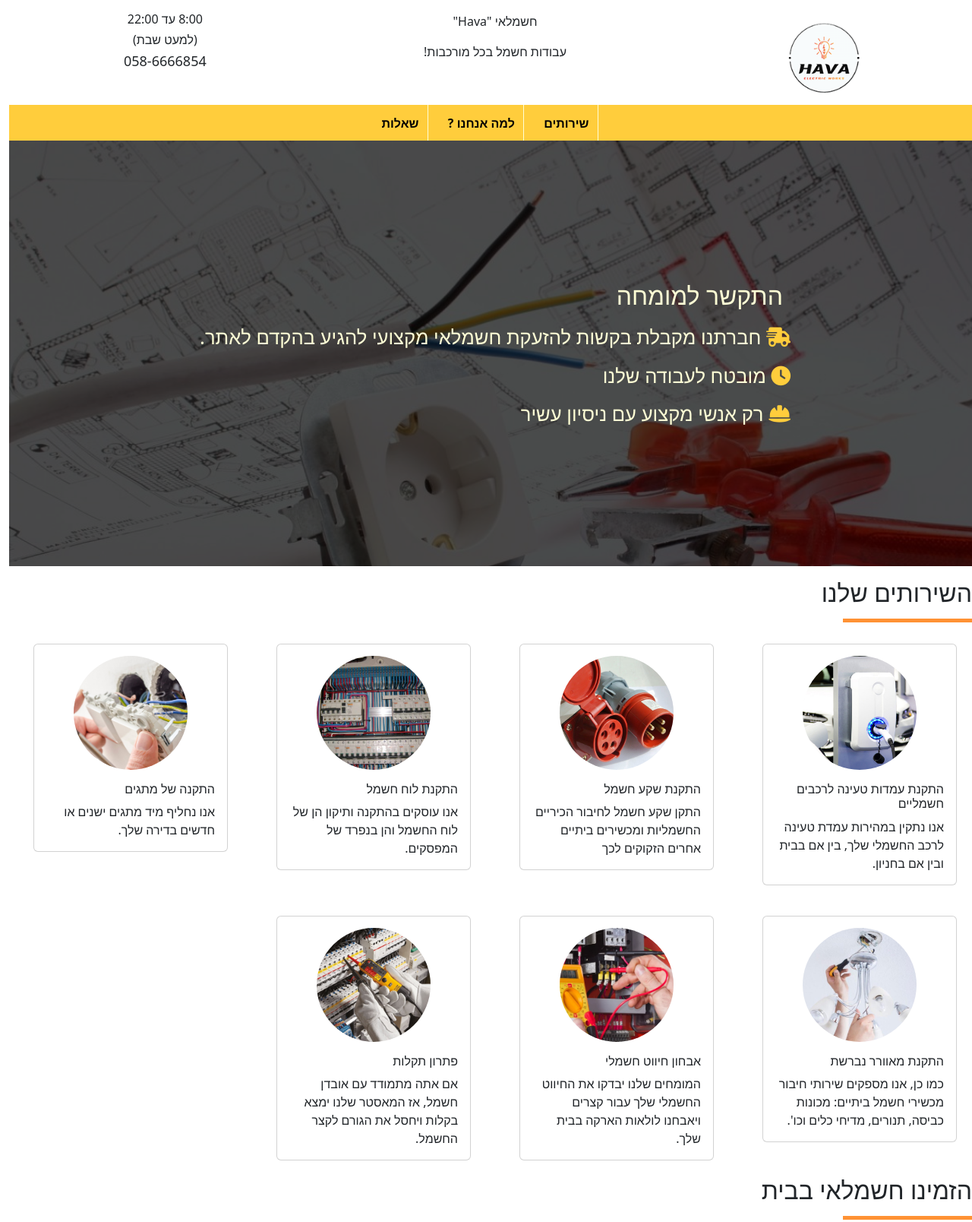
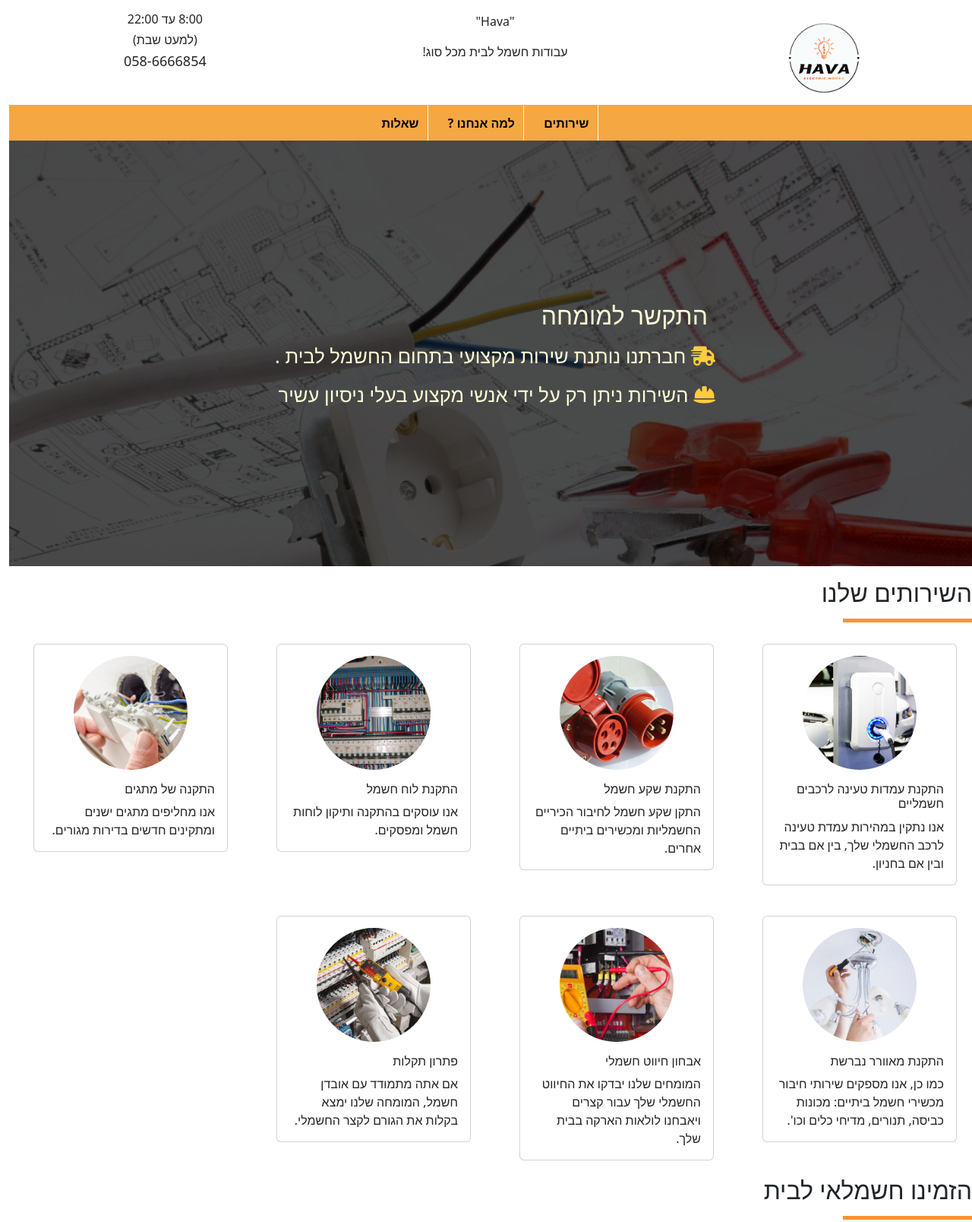
Before and after one commit to Iness0/Hava_electric, a plain HTML site: page index.html in a window 1280 px wide. Shown: the top 1608 px of the page at 76% size. Drawn offline with nearby package versions, Linux system fonts and the light colour scheme.

Commit message:
text revision

```diff
--- a/index.html
+++ b/index.html
@@ -20,8 +20,8 @@
             <img id="main_logo" src="static/yellow_w.png" alt="company_logo">
         </div>
         <div class="col-4 electric">
-            <p>חשמלאי "Hava"</p>
-            <p>עבודות חשמל בכל מורכבות!</p>
+            <p> "Hava"</p>
+            <p>עבודות חשמל לבית מכל סוג!</p>
         </div>
         <div class="col-4 ">
             <h5>8:00 עד 22:00</h5>
@@ -50,9 +50,9 @@
     <div class="photo container">
         <h3>
             <span class="offer_big">התקשר למומחה</span>
-            <span class="offer_mid"><i class="fa-solid fa-truck-fast icon"></i> חברתנו מקבלת בקשות להזעקת חשמלאי מקצועי להגיע בהקדם לאתר. </span>
-            <span class="offer_mid"><i class="fa-sharp fa-solid fa-clock icon"></i>  מובטח לעבודה שלנו</span>
-            <span class="offer_mid"><i class="fa-solid fa-helmet-safety icon"></i>  רק אנשי מקצוע עם ניסיון עשיר </span></h3>
+            <span class="offer_mid"><i class="fa-solid fa-truck-fast icon"></i> חברתנו נותנת שירות מקצועי בתחום החשמל לבית . </span>
+            <!--<span class="offer_mid"><i class="fa-sharp fa-solid fa-clock icon"></i>  מובטח לעבודה שלנו</span>-->
+            <span class="offer_mid"><i class="fa-solid fa-helmet-safety icon"></i>  השירות ניתן רק על ידי אנשי מקצוע בעלי ניסיון עשיר </span></h3>
     </div>
 </section>
 
@@ -75,7 +75,7 @@
       <div class="card-body">
         <h5 class="card-title">התקנת שקע חשמל</h5>
         <p class="card-text">התקן שקע חשמל לחיבור הכיריים החשמליות
-             ומכשירים ביתיים אחרים הזקוקים לכך</p>
+             ומכשירים ביתיים אחרים.</p>
       </div>
     </div>
   </div>
@@ -84,7 +84,7 @@
                     <img class="card-img-top" src="static/electrical%20panel.jpg" alt="תמונה התקנת לוח חשמל ">
       <div class="card-body">
         <h5 class="card-title">התקנת לוח חשמל</h5>
-        <p class="card-text">אנו עוסקים בהתקנה ותיקון הן של לוח החשמל והן בנפרד של המפסקים.</p>
+        <p class="card-text">אנו עוסקים בהתקנה ותיקון לוחות חשמל ומפסקים.</p>
       </div>
     </div>
   </div>
@@ -93,7 +93,7 @@
                     <img class="card-img-top" src="static/switchers.jpg" alt="תמונות של מתגים">
       <div class="card-body">
         <h5 class="card-title">התקנה של מתגים</h5>
-        <p class="card-text">אנו נחליף מיד מתגים ישנים או חדשים בדירה שלך.</p>
+        <p class="card-text">אנו מחליפים מתגים ישנים ומתקינים חדשים בדירות מגורים.</p>
       </div>
     </div>
   </div>
@@ -120,7 +120,7 @@
                     <img class="card-img-top" src="static/service_card2.jpg" alt="תמונה של המאסטר מחפש קצר חשמלי">
       <div class="card-body">
         <h5 class="card-title">פתרון תקלות</h5>
-        <p class="card-text">אם אתה מתמודד עם אובדן חשמל, אז המאסטר שלנו ימצא בקלות ויחסל את הגורם לקצר החשמל.</p>
+        <p class="card-text">אם אתה מתמודד עם אובדן חשמל, המומחה שלנו ימצא בקלות את הגורם לקצר החשמלי.</p>
       </div>
     </div>
   </div>
@@ -132,16 +132,16 @@
 
 <section id="advantages">
 <div class="container-fluid">
-    <h2>הזמינו חשמלאי בבית</h2>
+    <h2>הזמינו חשמלאי לבית</h2>
     <p>אם אתם צריכים לפתור את חיווט החשמל בדירה או להחליף אלמנטים חשמליים בדירה, קוטג' או כל נכס מסחרי בחדרה והסביבה - נא ליצור קשר עם Hava.
            חברתנו מספקת את כל השירותים לתיקון חיווט חשמל והתקנת אלמנטים חשמליים מחברים.</p>
     <img src="static/car_charge.jpg" id="example_img" alt="תמונה של מכונית חשמלית בתחנת טעינה ">
     <h3>למה להתקין עמדת טעינה לרכב חשמלי?</h3>
     <p>אמנם ניתן להטעין רכב חשמלי עם מתאם סטנדרטי, אך לא בטוח לעשות זאת.
        ההספק הסטנדרטי של מתאמי טעינה לרכב גבוה יותר מזה של שקעים ביתיים, לכן, גם נזק וגם שריפה של השקע והחיווט אפשריים. הדרך הבטוחה והנוחה ביותר לתפעול רכב חשמלי היא התקנת עמדת טעינה.
-        <br> המאסטרים של חברתנו יבואו ויתקינו עמדת טעינה לרכב החשמלי שלכם בכל מקום בו אתם מעוניינים.</p>
+        <br> המומחים שלנו יבואו ויתקינו עמדת טעינה לרכב החשמלי שלכם בצורה מקצועית ואמינה.</p>
         <h3>מדוע לבחור בנו?</h3>
-    <p>הלקוחות שלנו בוחרים בנו כי הם יכולים להיות בטוחים באיכות העבודה שבוצעה. תפקידו של חשמלאי הוא לא רק להבטיח את פעולתם של מכשירים חשמליים, אלא גם להבטיח את בטיחות השימוש בהם. בהזמנת עבודה בחברתנו, חשמלאי יבדוק ויבדוק את חיווט החשמל, יזהה נזילות וקצרים ויוודא שהאלמנטים החשמליים אמינים ועמידים.
+    <p>הלקוחות שלנו בוחרים בנו כי הם יכולים להיות בטוחים באיכות העבודה שבוצעה. תפקידו של חשמלאי הוא לא רק להבטיח את פעולתם של מכשירים חשמליים, אלא גם להבטיח את בטיחות השימוש בהם. בהזמנת עבודה בחברתנו, חשמלאי יבדוק את חיווט החשמל, יזהה נזילות וקצרים ויוודא שהאלמנטים החשמליים אמינים ועמידים.
     </p>
 
 </div>
@@ -155,7 +155,7 @@
             <div class="card">
                 <div class="card-header">
                     <a class="btn" data-bs-toggle='collapse' aria-expanded="true" href="#collapseOne">
-                        איך לקרוא למאסטר?
+                        איך לקרוא לחשמלאי?
                     </a>
                 </div>
                 <div id="collapseOne" class="collapse show" data-bs-parent="#accordion">
@@ -173,7 +173,7 @@
                 </div>
                 <div id="collapseTwo" class="collapse" data-bs-parent="#accordion">
                     <div class="card-body">
-                        המחיר המדויק נקבע על ידי המאסטר על סמך מורכבות העבודה.
+                        החשמלאי יקבע הצעת מחיר על סמך מורכבות העבודה.
                     </div>
                 </div>
             </div>
@@ -196,7 +196,7 @@
                 </div>
                 <div id="collapseFour" class="collapse" data-bs-parent="#accordion">
                     <div class="card-body">
-                        אנו פועלים בחדרה ובסביבתה לרבות קיסריה, אור עקיבא וכו'.
+                        אנו פועלים בחדרה והסביבתה לרבות קיסריה, אור עקיבא וכו'.
                     </div>
                 </div>
             </div>
--- a/static/index.css
+++ b/static/index.css
@@ -8,7 +8,7 @@ body {
 footer {
     font-size: 14px;
     margin-top: 40px;
-    background-color: #FFCD3C;
+    background-color: #f5a742;
     padding-bottom: 5px;
     padding-top: 20px;
     text-align: center;
@@ -27,7 +27,7 @@ footer {
     width: 30%;
 }
 .navbar {
-    background-color: #FFCD3C;
+    background-color: #f5a742;
     padding: 0;
 }
 
```
